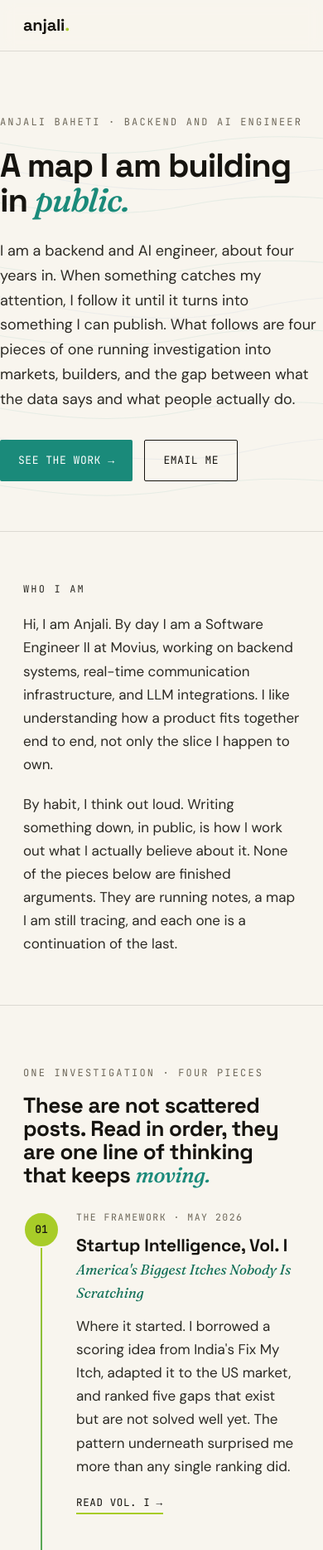
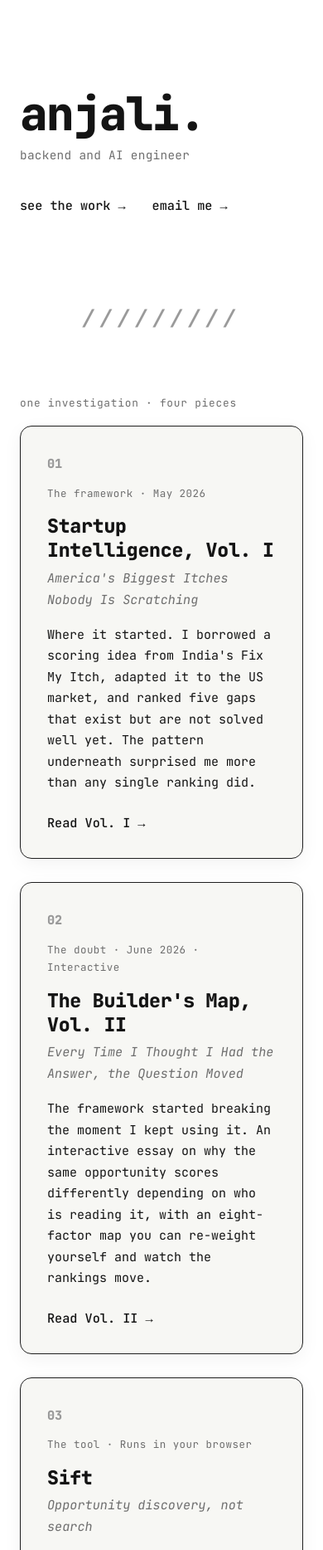
Before and after one commit to bahetianjali/bahetianjali.github.io, a plain HTML site: page index.html in a window 390 px wide. Shown: the top 1868 px of the page at 83% size. Drawn offline with Linux system fonts and the light colour scheme.

Commit message:
Update index.html

```diff
--- a/index.html
+++ b/index.html
@@ -5,304 +5,323 @@
 <meta name="viewport" content="width=device-width, initial-scale=1.0" />
 <title>Anjali Baheti · A map I am building in public</title>
 <meta name="description" content="Backend and AI engineer. Four connected pieces of public work on markets, builders, and the gap between what data says and what people actually do." />
-<meta property="og:title" content="Anjali Baheti" />
-<meta property="og:description" content="A map I am building in public. Come think with me." />
-<meta property="og:type" content="website" />
-<meta property="og:url" content="https://anjalibaheti.com/" />
-<meta name="twitter:card" content="summary_large_image" />
+
 <link rel="preconnect" href="https://fonts.googleapis.com" />
 <link rel="preconnect" href="https://fonts.gstatic.com" crossorigin />
-<link href="https://fonts.googleapis.com/css2?family=Space+Grotesk:wght@500;700&family=Fraunces:ital,opsz,wght@1,9..144,400;1,9..144,500&family=DM+Sans:opsz,wght@9..40,400;9..40,500&family=JetBrains+Mono:wght@400;500&display=swap" rel="stylesheet" />
+<link href="https://fonts.googleapis.com/css2?family=JetBrains+Mono:ital,wght@0,400;0,500;0,700;0,800;1,400&family=Newsreader:ital,opsz,wght@0,6..72,400;1,6..72,400&display=swap" rel="stylesheet" />
+
 <style>
-  :root{
-    --ink:#16140F;
-    --paper:#F8F5EE;
-    --panel:#FFFFFF;
-    --panel-2:#F1ECDF;
-    --muted:#6E685A;
-    --line:rgba(22,20,15,0.12);
-    --lime:#A8CC28;
-    --teal:#1A8A7A;
-    --teal-deep:#0F6E56;
-    --blue:#2A5FAA;
-    --display:"Space Grotesk",system-ui,sans-serif;
-    --accent:"Fraunces",Georgia,serif;
-    --body:"DM Sans",system-ui,sans-serif;
-    --mono:"JetBrains Mono",ui-monospace,monospace;
+  :root {
+    --bg:     #FFFFFF;
+    --ink:    #141414;
+    --muted:  #6E6E6E;
+    --faint:  #9A9A9A;
+    --card:   #F7F7F4;
+    --border: #1F1F1F;
+    --hair:   #E4E4E0;
+
+    --mono:  "JetBrains Mono", ui-monospace, monospace;
+    --serif: "Newsreader", Georgia, serif;
+
+    --measure: 46rem;
   }
-  *{box-sizing:border-box;}
-  html{scroll-behavior:smooth;}
-  body{
-    margin:0;
-    background:var(--paper);
-    color:var(--ink);
-    font-family:var(--body);
-    font-size:18px;
-    line-height:1.65;
-    -webkit-font-smoothing:antialiased;
+
+  * { box-sizing: border-box; }
+  html { scroll-behavior: smooth; }
+
+  body {
+    margin: 0;
+    background: var(--bg);
+    color: var(--ink);
+    font-family: var(--mono);
+    font-size: 15px;
+    line-height: 1.7;
+    -webkit-font-smoothing: antialiased;
   }
-  a{color:inherit;}
-  .wrap{max-width:980px;margin:0 auto;padding:0 28px;}
-  .eyebrow{
-    font-family:var(--mono);
-    font-size:12px;
-    letter-spacing:0.18em;
-    text-transform:uppercase;
-    color:var(--muted);
+
+  .wrap {
+    max-width: var(--measure);
+    margin: 0 auto;
+    padding: 0 1.5rem;
   }
-  .em{font-family:var(--accent);font-style:italic;font-weight:500;color:var(--teal);}
 
-  /* nav */
-  nav{
-    position:sticky;top:0;z-index:20;
-    background:rgba(248,245,238,0.86);
-    backdrop-filter:saturate(140%) blur(8px);
-    border-bottom:1px solid var(--line);
+  a { color: inherit; }
+
+  /* arrow / nav link with animated underline */
+  .link {
+    text-decoration: none;
+    position: relative;
+    display: inline-block;
+    font-weight: 500;
   }
-  .nav-inner{display:flex;align-items:center;justify-content:space-between;padding:14px 28px;max-width:980px;margin:0 auto;}
-  .mono-logo{font-family:var(--display);font-weight:700;font-size:20px;letter-spacing:-0.01em;}
-  .mono-logo span{color:var(--lime);}
-  .nav-links{display:flex;gap:26px;font-family:var(--mono);font-size:12.5px;letter-spacing:0.06em;text-transform:uppercase;}
-  .nav-links a{color:var(--muted);text-decoration:none;transition:color .2s;}
-  .nav-links a:hover{color:var(--ink);}
+  .link::after {
+    content: "";
+    position: absolute;
+    left: 0; bottom: -2px;
+    width: 100%; height: 1.5px;
+    background: currentColor;
+    transform: scaleX(0);
+    transform-origin: left;
+    transition: transform .3s cubic-bezier(.2,.7,.2,1);
+  }
+  .link:hover::after,
+  .link:focus-visible::after { transform: scaleX(1); }
 
-  /* hero */
-  .hero{position:relative;overflow:hidden;border-bottom:1px solid var(--line);}
-  .topo{position:absolute;inset:0;width:100%;height:100%;opacity:0.5;pointer-events:none;z-index:0;}
-  .hero-inner{position:relative;z-index:1;padding:96px 28px 88px;max-width:980px;margin:0 auto;}
-  .hero h1{
-    font-family:var(--display);
-    font-weight:700;
-    font-size:clamp(40px,7vw,76px);
-    line-height:1.02;
-    letter-spacing:-0.03em;
-    margin:22px 0 0;
-    max-width:14ch;
+  :focus-visible {
+    outline: 2px solid var(--ink);
+    outline-offset: 4px;
+    border-radius: 1px;
   }
-  .hero .lede{
-    margin:26px 0 0;
-    font-size:clamp(18px,2.4vw,21px);
-    max-width:58ch;
-    color:#2c2a24;
+
+  /* ---------- top nav ---------- */
+  .topnav {
+    display: flex;
+    align-items: baseline;
+    justify-content: space-between;
+    flex-wrap: wrap;
+    gap: 1rem;
+    padding: 2rem 0 0;
   }
-  .hero-cta{display:flex;flex-wrap:wrap;gap:14px;margin-top:34px;}
-  .btn{
-    font-family:var(--mono);font-size:13px;letter-spacing:0.04em;text-transform:uppercase;
-    text-decoration:none;padding:13px 22px;border-radius:2px;transition:transform .15s, background .2s, color .2s;
-    display:inline-flex;align-items:center;gap:9px;
+  .topnav .me { font-weight: 800; font-size: 1.05rem; }
+  .topnav .links { display: flex; gap: 1.5rem; font-size: 0.85rem; }
+
+  /* ---------- hero ---------- */
+  .hero {
+    padding: 7rem 0 3rem;
+    animation: fade .8s ease forwards;
   }
-  .btn-solid{background:var(--teal);color:#fff;}
-  .btn-solid:hover{background:var(--teal-deep);transform:translateY(-1px);}
-  .btn-ghost{border:1px solid var(--ink);color:var(--ink);}
-  .btn-ghost:hover{background:var(--ink);color:var(--paper);transform:translateY(-1px);}
+  .wordmark {
+    font-weight: 800;
+    font-size: clamp(3.5rem, 13vw, 7rem);
+    line-height: 0.92;
+    letter-spacing: -0.03em;
+    margin: 0 0 0.7rem;
+  }
+  .role {
+    color: var(--muted);
+    font-size: 0.9rem;
+    letter-spacing: 0.02em;
+    margin: 0 0 2.25rem;
+  }
+  .hero-ctas { display: flex; gap: 2rem; flex-wrap: wrap; font-size: 0.95rem; }
 
-  /* sections */
-  section{padding:84px 0;border-bottom:1px solid var(--line);}
-  .sec-head{margin-bottom:14px;}
-  .prose p{max-width:64ch;margin:0 0 20px;color:#2c2a24;}
-  .prose p:last-child{margin-bottom:0;}
-  h2.big{font-family:var(--display);font-weight:700;font-size:clamp(26px,4vw,38px);letter-spacing:-0.02em;line-height:1.08;margin:14px 0 28px;max-width:20ch;}
+  @keyframes fade { from { opacity: 0; transform: translateY(10px); } to { opacity: 1; transform: none; } }
 
-  /* the work — threaded sequence */
-  .thread{position:relative;margin-top:8px;}
-  .thread::before{
-    content:"";position:absolute;left:26px;top:18px;bottom:30px;width:2px;
-    background:linear-gradient(180deg,var(--lime) 0%,var(--teal) 42%,var(--blue) 78%,var(--ink) 100%);
+  /* ---------- slash divider ---------- */
+  .slashes {
+    text-align: center;
+    color: var(--faint);
+    font-weight: 700;
+    font-size: 1.4rem;
+    letter-spacing: 0.35em;
+    font-style: italic;
+    padding: 3.5rem 0;
+    user-select: none;
   }
-  .node{position:relative;padding:0 0 40px 78px;}
-  .node:last-child{padding-bottom:0;}
-  .marker{
-    position:absolute;left:0;top:2px;width:54px;height:54px;border-radius:50%;
-    display:flex;align-items:center;justify-content:center;
-    font-family:var(--mono);font-size:15px;font-weight:500;
-    border:2px solid var(--paper);z-index:1;
+
+  /* ---------- section ---------- */
+  section { padding: 1rem 0; }
+  .eyebrow {
+    color: var(--muted);
+    font-size: 0.8rem;
+    letter-spacing: 0.06em;
+    margin: 0 0 1rem;
   }
-  .m1{background:var(--lime);color:var(--ink);}
-  .m2{background:var(--teal);color:#fff;}
-  .m3{background:var(--blue);color:#fff;}
-  .m4{background:var(--ink);color:var(--paper);}
-  .node .tag{font-family:var(--mono);font-size:11.5px;letter-spacing:0.13em;text-transform:uppercase;color:var(--muted);}
-  .node h3{font-family:var(--display);font-weight:700;font-size:clamp(21px,3vw,27px);letter-spacing:-0.01em;margin:7px 0 4px;line-height:1.12;}
-  .node .sub{font-family:var(--accent);font-style:italic;font-size:17px;color:var(--teal-deep);margin:0 0 12px;}
-  .node p.desc{margin:0 0 14px;max-width:60ch;color:#2c2a24;font-size:17px;}
-  .node a.go{
-    font-family:var(--mono);font-size:12.5px;letter-spacing:0.05em;text-transform:uppercase;
-    text-decoration:none;color:var(--ink);border-bottom:2px solid var(--lime);padding-bottom:2px;
-    transition:color .2s,border-color .2s;display:inline-flex;align-items:center;gap:7px;
+  h2 {
+    font-weight: 800;
+    font-size: clamp(1.5rem, 4vw, 2.1rem);
+    line-height: 1.2;
+    letter-spacing: -0.015em;
+    margin: 0 0 2rem;
+    max-width: 36rem;
   }
-  .node a.go:hover{color:var(--teal);border-color:var(--teal);}
-  .node a.go .arr{transition:transform .2s;}
-  .node a.go:hover .arr{transform:translateX(4px);}
 
-  /* contact */
-  .links-row{display:flex;flex-wrap:wrap;gap:14px;margin-top:24px;}
-  .link-card{
-    display:flex;align-items:center;gap:12px;text-decoration:none;
-    border:1px solid var(--line);background:var(--panel);padding:15px 20px;border-radius:3px;
-    font-family:var(--mono);font-size:13.5px;color:var(--ink);transition:border-color .2s,transform .15s;
+  /* serif body for long reading passages */
+  .prose {
+    font-family: var(--serif);
+    font-size: 1.2rem;
+    line-height: 1.65;
   }
-  .link-card:hover{border-color:var(--teal);transform:translateY(-1px);}
-  .link-card .k{color:var(--muted);font-size:11px;letter-spacing:0.12em;text-transform:uppercase;display:block;margin-bottom:2px;}
+  .prose p { margin: 0 0 1.3rem; }
+  .prose p:last-child { margin-bottom: 0; }
 
-  footer{padding:40px 0 56px;}
-  .foot-inner{display:flex;flex-wrap:wrap;justify-content:space-between;gap:14px;align-items:baseline;}
-  .foot-inner .sig{font-family:var(--accent);font-style:italic;font-size:18px;color:var(--muted);}
-  .foot-inner .meta{font-family:var(--mono);font-size:12px;letter-spacing:0.08em;text-transform:uppercase;color:var(--muted);}
+  /* ---------- work cards ---------- */
+  .cards { display: flex; flex-direction: column; gap: 1.75rem; }
+  .card {
+    background: var(--card);
+    border: 1px solid var(--border);
+    border-radius: 14px;
+    padding: 2rem 2rem 1.75rem;
+    box-shadow: 0 6px 22px rgba(0,0,0,0.05);
+    transition: transform .25s ease, box-shadow .25s ease;
+  }
+  .card:hover {
+    transform: translateY(-3px);
+    box-shadow: 0 12px 30px rgba(0,0,0,0.09);
+  }
+  .card-num {
+    font-weight: 800;
+    font-size: 0.95rem;
+    color: var(--faint);
+    margin-bottom: 0.75rem;
+  }
+  .card-kicker {
+    color: var(--muted);
+    font-size: 0.78rem;
+    letter-spacing: 0.04em;
+    margin-bottom: 0.9rem;
+  }
+  .card-title {
+    font-weight: 800;
+    font-size: 1.45rem;
+    line-height: 1.25;
+    letter-spacing: -0.01em;
+    margin: 0 0 0.4rem;
+  }
+  .card-sub {
+    font-style: italic;
+    color: var(--muted);
+    font-size: 0.95rem;
+    margin-bottom: 1.1rem;
+  }
+  .card-desc { margin: 0 0 1.4rem; }
+  .arrow { font-size: 0.95rem; }
 
-  :focus-visible{outline:3px solid var(--blue);outline-offset:3px;border-radius:2px;}
+  /* serif prose inline links get a permanent underline so they read as links */
+  .prose a {
+    text-decoration: none;
+    border-bottom: 1px solid var(--faint);
+    transition: border-color .2s ease;
+  }
+  .prose a:hover { border-color: var(--ink); }
 
-  .reveal{opacity:0;transform:translateY(14px);transition:opacity .7s ease,transform .7s ease;}
-  .reveal.in{opacity:1;transform:none;}
+  /* sub-heading inside the about section */
+  .subhead {
+    font-family: var(--mono);
+    font-weight: 800;
+    font-size: 1.05rem;
+    letter-spacing: -0.01em;
+    margin: 3rem 0 1.25rem;
+  }
 
-  @media (max-width:620px){
-    body{font-size:17px;}
-    .nav-links{display:none;}
-    .hero-inner{padding:64px 0 60px;}
-    section{padding:60px 0;}
-    .node{padding-left:64px;}
-    .thread::before{left:21px;}
-    .marker{width:44px;height:44px;font-size:13px;}
+  /* ---------- contact ---------- */
+  .contact-links {
+    display: flex;
+    flex-direction: column;
+    gap: 0.6rem;
+    font-size: 0.95rem;
+    margin-top: 1.5rem;
   }
-  @media (prefers-reduced-motion:reduce){
-    html{scroll-behavior:auto;}
-    .reveal{opacity:1;transform:none;transition:none;}
-    .btn,.node a.go .arr{transition:none;}
+  .contact-links a { display: inline-flex; gap: 0.6rem; }
+  .contact-links .key { color: var(--muted); min-width: 5.5rem; }
+
+  /* ---------- footer ---------- */
+  footer {
+    border-top: 1px solid var(--hair);
+    margin-top: 4rem;
+    padding: 2rem 0 4rem;
+    color: var(--muted);
+    font-size: 0.8rem;
+    letter-spacing: 0.03em;
+  }
+
+  @media (prefers-reduced-motion: reduce) {
+    html { scroll-behavior: auto; }
+    .hero { animation: none; opacity: 1; }
+    .card { transition: none; }
+    .link::after { transition: none; }
   }
 </style>
 </head>
 <body>
-
-<nav>
-  <div class="nav-inner">
-    <div class="mono-logo">anjali<span>.</span></div>
-    <div class="nav-links">
-      <a href="#work">The work</a>
-      <a href="#about">About</a>
-      <a href="#contact">Contact</a>
-    </div>
-  </div>
-</nav>
+<div class="wrap">
 
   <header class="hero">
-  <svg class="topo" viewBox="0 0 980 560" preserveAspectRatio="xMidYMid slice" aria-hidden="true">
-    <g fill="none" stroke="#1A8A7A" stroke-width="1" opacity="0.16">
-      <path d="M-40,90 C160,40 320,150 520,110 C720,70 860,160 1040,120"/>
-      <path d="M-40,160 C160,110 320,220 520,180 C720,140 860,230 1040,190"/>
-      <path d="M-40,235 C160,185 320,295 520,255 C720,215 860,305 1040,265"/>
-      <path d="M-40,315 C160,265 320,375 520,335 C720,295 860,385 1040,345"/>
-      <path d="M-40,400 C160,350 320,460 520,420 C720,380 860,470 1040,430"/>
-      <path d="M-40,490 C160,440 320,550 520,510 C720,470 860,560 1040,520"/>
-    </g>
-    <g fill="none" stroke="#2A5FAA" stroke-width="1" opacity="0.12">
-      <path d="M-40,125 C220,70 380,200 600,150 C820,100 900,210 1040,165"/>
-      <path d="M-40,275 C220,220 380,350 600,300 C820,250 900,360 1040,315"/>
-      <path d="M-40,440 C220,385 380,515 600,465 C820,415 900,525 1040,480"/>
-    </g>
-  </svg>
-  <div class="hero-inner">
-    <p class="eyebrow reveal">Anjali Baheti · Backend and AI engineer</p>
-    <h1 class="reveal">A map I am building in <span class="em">public.</span></h1>
-    <p class="lede reveal">I am a backend and AI engineer, about four years in. When something catches my attention, I follow it until it turns into something I can publish. What follows are four pieces of one running investigation into markets, builders, and the gap between what the data says and what people actually do.</p>
-    <div class="hero-cta reveal">
-      <a class="btn btn-solid" href="#work">See the work →</a>
-      <a class="btn btn-ghost" href="mailto:bahetianjali.10@gmail.com">Email me</a>
-    </div>
+    <h1 class="wordmark">anjali.</h1>
+    <p class="role">backend and AI engineer</p>
+    <div class="hero-ctas">
+      <a class="link" href="#work">see the work →</a>
+      <a class="link" href="mailto:bahetianjali.10@gmail.com">email me →</a>
     </div>
   </header>
 
-<section id="intro">
-  <div class="wrap prose">
-    <p class="eyebrow reveal" style="margin-bottom:18px;">Who I am</p>
-    <p class="reveal">Hi, I am Anjali. By day I am a Software Engineer II at Movius, working on backend systems, real-time communication infrastructure, and LLM integrations. I like understanding how a product fits together end to end, not only the slice I happen to own.</p>
-    <p class="reveal">By habit, I think out loud. Writing something down, in public, is how I work out what I actually believe about it. None of the pieces below are finished arguments. They are running notes, a map I am still tracing, and each one is a continuation of the last.</p>
+  <div class="slashes">/////////</div>
+
+  <!-- ============ WORK ============ -->
+  <section id="work">
+    <p class="eyebrow">one investigation · four pieces</p>
+
+    <div class="cards">
+
+      <article class="card">
+        <div class="card-num">01</div>
+        <div class="card-kicker">The framework · May 2026</div>
+        <h3 class="card-title">Startup Intelligence, Vol. I</h3>
+        <div class="card-sub">America's Biggest Itches Nobody Is Scratching</div>
+        <p class="card-desc">Where it started. I borrowed a scoring idea from India's Fix My Itch, adapted it to the US market, and ranked five gaps that exist but are not solved well yet. The pattern underneath surprised me more than any single ranking did.</p>
+        <a class="link arrow" href="https://bahetianjali.github.io/startup-intelligence/">Read Vol. I →</a>
+      </article>
+
+      <article class="card">
+        <div class="card-num">02</div>
+        <div class="card-kicker">The doubt · June 2026 · Interactive</div>
+        <h3 class="card-title">The Builder's Map, Vol. II</h3>
+        <div class="card-sub">Every Time I Thought I Had the Answer, the Question Moved</div>
+        <p class="card-desc">The framework started breaking the moment I kept using it. An interactive essay on why the same opportunity scores differently depending on who is reading it, with an eight-factor map you can re-weight yourself and watch the rankings move.</p>
+        <a class="link arrow" href="https://bahetianjali.github.io/builders-map/">Read Vol. II →</a>
+      </article>
+
+      <article class="card">
+        <div class="card-num">03</div>
+        <div class="card-kicker">The tool · Runs in your browser</div>
+        <h3 class="card-title">Sift</h3>
+        <div class="card-sub">Opportunity discovery, not search</div>
+        <p class="card-desc">The thinking turned into something you can run. Tell Sift one line about yourself and it surfaces five opportunities matched to your background, scored on Fit, Why Now, and Reach. No signup, no resume upload, your data stays in your browser.</p>
+        <a class="link arrow" href="https://bahetianjali.github.io/sift/">Try Sift →</a>
+      </article>
+
+      <article class="card">
+        <div class="card-num">04</div>
+        <div class="card-kicker">The field notes · Ongoing</div>
+        <h3 class="card-title">Startups I Am Watching</h3>
+        <div class="card-sub">A field notebook, updated as I keep looking</div>
+        <p class="card-desc">Where the map meets real companies. A running notebook on five B2B and AI teams whose engineering and product bets I find least obvious: Nooks, Standard Intelligence, Glimpse, Runway, and Ramp.</p>
+        <a class="link arrow" href="https://bahetianjali.github.io/startups-i-am-watching/">Read the notebook →</a>
+      </article>
+
     </div>
   </section>
 
-<section id="work">
-  <div class="wrap">
-    <p class="eyebrow reveal">One investigation · four pieces</p>
-    <h2 class="big reveal">These are not scattered posts. Read in order, they are one line of thinking that keeps <span class="em">moving.</span></h2>
+  <div class="slashes">/////////</div>
 
-    <div class="thread">
-      <div class="node reveal">
-        <div class="marker m1">01</div>
-        <p class="tag">The framework · May 2026</p>
-        <h3>Startup Intelligence, Vol. I</h3>
-        <p class="sub">America's Biggest Itches Nobody Is Scratching</p>
-        <p class="desc">Where it started. I borrowed a scoring idea from India's Fix My Itch, adapted it to the US market, and ranked five gaps that exist but are not solved well yet. The pattern underneath surprised me more than any single ranking did.</p>
-        <a class="go" href="/startup-intelligence/">Read Vol. I <span class="arr">→</span></a>
-      </div>
+  <!-- ============ ABOUT ============ -->
+  <section id="about">
+    <p class="eyebrow">off the résumé</p>
+    <div class="prose">
+      <p>Beyond the engineering life — and all the hit-and-try that has come with it — I am a serial taker of MasterClasses. The ones that stuck: <a href="https://www.masterclass.com/classes/neil-degrasse-tyson-teaches-scientific-thinking-and-communication">Neil deGrasse Tyson</a>, <a href="https://www.masterclass.com/classes/chris-voss-teaches-the-art-of-negotiation">Chris Voss</a>, and <a href="https://www.masterclass.com/classes/sara-blakely-teaches-self-made-entrepreneurship">Sara Blakely</a>.</p>
 
-      <div class="node reveal">
-        <div class="marker m2">02</div>
-        <p class="tag">The doubt · June 2026 · Interactive</p>
-        <h3>The Builder's Map, Vol. II</h3>
-        <p class="sub">Every Time I Thought I Had the Answer, the Question Moved</p>
-        <p class="desc">The framework started breaking the moment I kept using it. An interactive essay on why the same opportunity scores differently depending on who is reading it, with an eight-factor map you can re-weight yourself and watch the rankings move.</p>
-        <a class="go" href="/builders-map/">Read Vol. II <span class="arr">→</span></a>
-      </div>
+      <p>I love to solve puzzles. <a href="https://www.nytimes.com/games/wordle/index.html">Wordle</a> and <a href="https://www.merriam-webster.com/games/quordle/">Quordle</a> are my daily non-negotiables, and <a href="https://www.linkedin.com/games/tango/">Tango</a> and <a href="https://www.linkedin.com/games/zip/">Zip</a> are the two LinkedIn games I often find myself solving.</p>
 
-      <div class="node reveal">
-        <div class="marker m3">03</div>
-        <p class="tag">The tool · Runs in your browser</p>
-        <h3>Sift</h3>
-        <p class="sub">Opportunity discovery, not search</p>
-        <p class="desc">The thinking turned into something you can run. Tell Sift one line about yourself and it surfaces five opportunities matched to your background, scored on Fit, Why Now, and Reach. No signup, no resume upload, your data stays in your browser.</p>
-        <a class="go" href="/sift/">Try Sift <span class="arr">→</span></a>
-      </div>
-
-      <div class="node reveal">
-        <div class="marker m4">04</div>
-        <p class="tag">The field notes · Ongoing</p>
-        <h3>Startups I Am Watching</h3>
-        <p class="sub">A field notebook, updated as I keep looking</p>
-        <p class="desc">Where the map meets real companies. A running notebook on five B2B and AI teams whose engineering and product bets I find least obvious: Nooks, Standard Intelligence, Glimpse, Runway, and Ramp.</p>
-        <a class="go" href="/startups-i-am-watching/">Read the notebook <span class="arr">→</span></a>
-      </div>
-    </div>
+      <p>Away from the screen I also cook — I will quietly claim that I make a genuinely excellent tiramisu. I play pickleball, hike when the weather allows, and once jumped off a twenty-foot cliff in Puerto Rico, a questionable decision given that I did not, at the time, know how to swim.</p>
     </div>
   </section>
 
-<section id="about">
-  <div class="wrap prose">
-    <p class="eyebrow reveal" style="margin-bottom:18px;">A little more</p>
-    <p class="reveal">On the engineering side, most of my work lives in backend systems, real-time voice infrastructure, and putting language models to actual use inside a product. Before Movius I was a founding engineer at an early-stage startup and worked on data consistency tooling at Amazon Go, so I have seen both the zero-to-one scramble and the scale-everything end of the spectrum.</p>
-    <p class="reveal">Away from the screen, I travel when I can (Puerto Rico was the most recent), cook vegetarian, and keep a running list of things I do not understand yet. The writing here is part of how that list gets shorter.</p>
-  </div>
-</section>
+  <div class="slashes">/////////</div>
 
+  <!-- ============ CONTACT ============ -->
   <section id="contact">
-  <div class="wrap">
-    <p class="eyebrow reveal" style="margin-bottom:14px;">Say hello</p>
-    <h2 class="big reveal" style="margin-bottom:6px;">If something here landed, or you think I got something <span class="em">wrong.</span></h2>
-    <p class="prose reveal" style="margin-bottom:4px;">I would like to hear it. A pattern hiding in plain sight, a shift you think is about to happen, or a company I should be watching.</p>
-    <div class="links-row reveal">
-      <a class="link-card" href="mailto:bahetianjali.10@gmail.com"><span><span class="k">Email</span>bahetianjali.10@gmail.com</span></a>
-      <a class="link-card" href="https://linkedin.com/in/bahetianjali"><span><span class="k">LinkedIn</span>in/bahetianjali</span></a>
-      <a class="link-card" href="https://github.com/bahetianjali"><span><span class="k">GitHub</span>github.com/bahetianjali</span></a>
-    </div>
+    <p class="eyebrow">say hello</p>
+    <div class="contact-links">
+      <a class="link" href="mailto:bahetianjali.10@gmail.com"><span class="key">email</span> bahetianjali.10@gmail.com</a>
+      <a class="link" href="https://linkedin.com/in/bahetianjali"><span class="key">linkedin</span> in/bahetianjali</a>
+      <a class="link" href="https://github.com/bahetianjali"><span class="key">github</span> github.com/bahetianjali</a>
     </div>
   </section>
 
   <footer>
-  <div class="wrap foot-inner">
-    <span class="sig">A map I am still tracing.</span>
-    <span class="meta">Anjali Baheti · 2026</span>
-  </div>
+    A map I am still tracing. Anjali Baheti · 2026
   </footer>
 
-<script>
-  (function(){
-    var els = document.querySelectorAll('.reveal');
-    if(!('IntersectionObserver' in window)){els.forEach(function(e){e.classList.add('in');});return;}
-    var io = new IntersectionObserver(function(entries){
-      entries.forEach(function(en){
-        if(en.isIntersecting){en.target.classList.add('in');io.unobserve(en.target);}
-      });
-    },{threshold:0.12,rootMargin:'0px 0px -40px 0px'});
-    els.forEach(function(e){io.observe(e);});
-  })();
-</script>
-
+</div>
 </body>
 </html>
```
Lines whose indentation alone changed are shown as unchanged.
